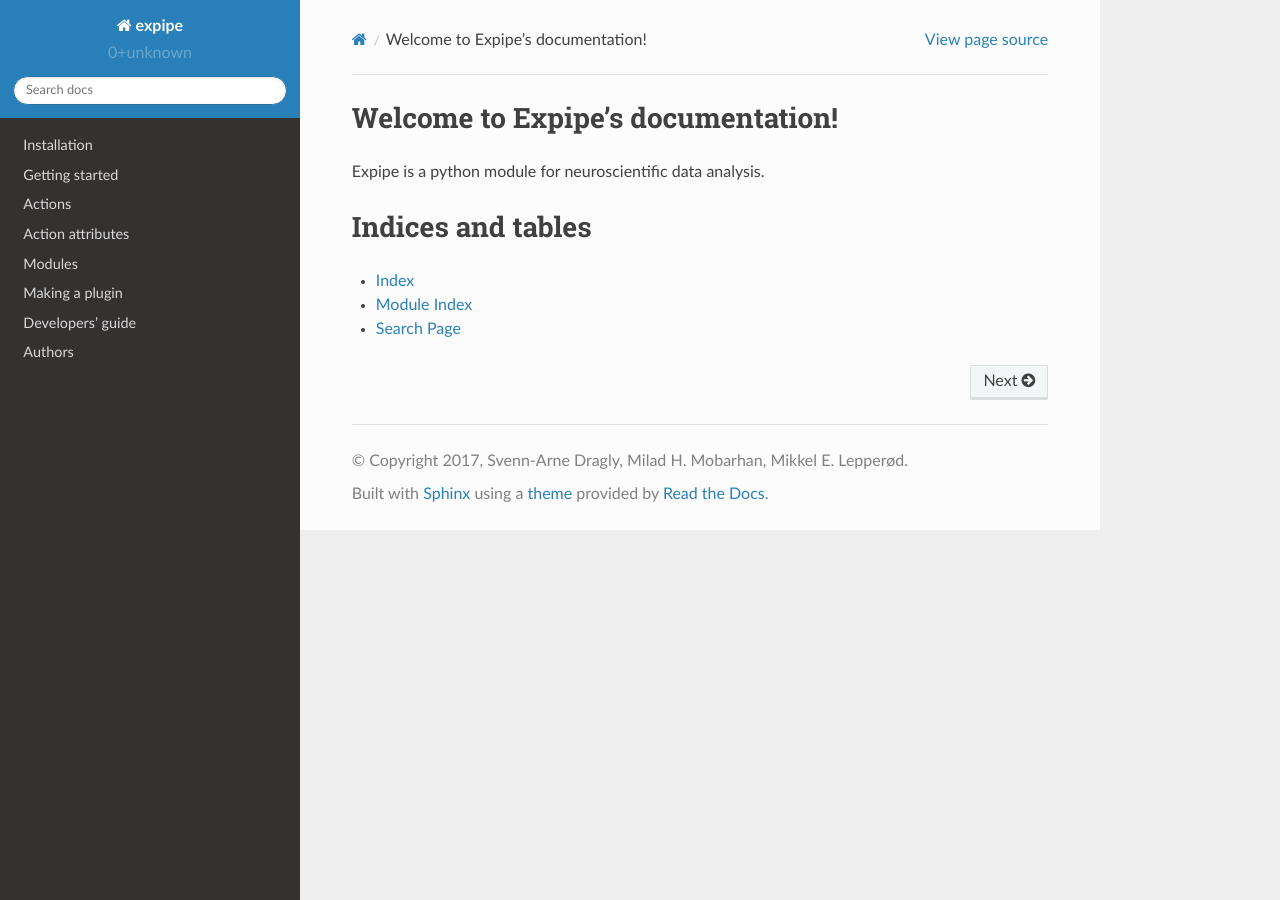
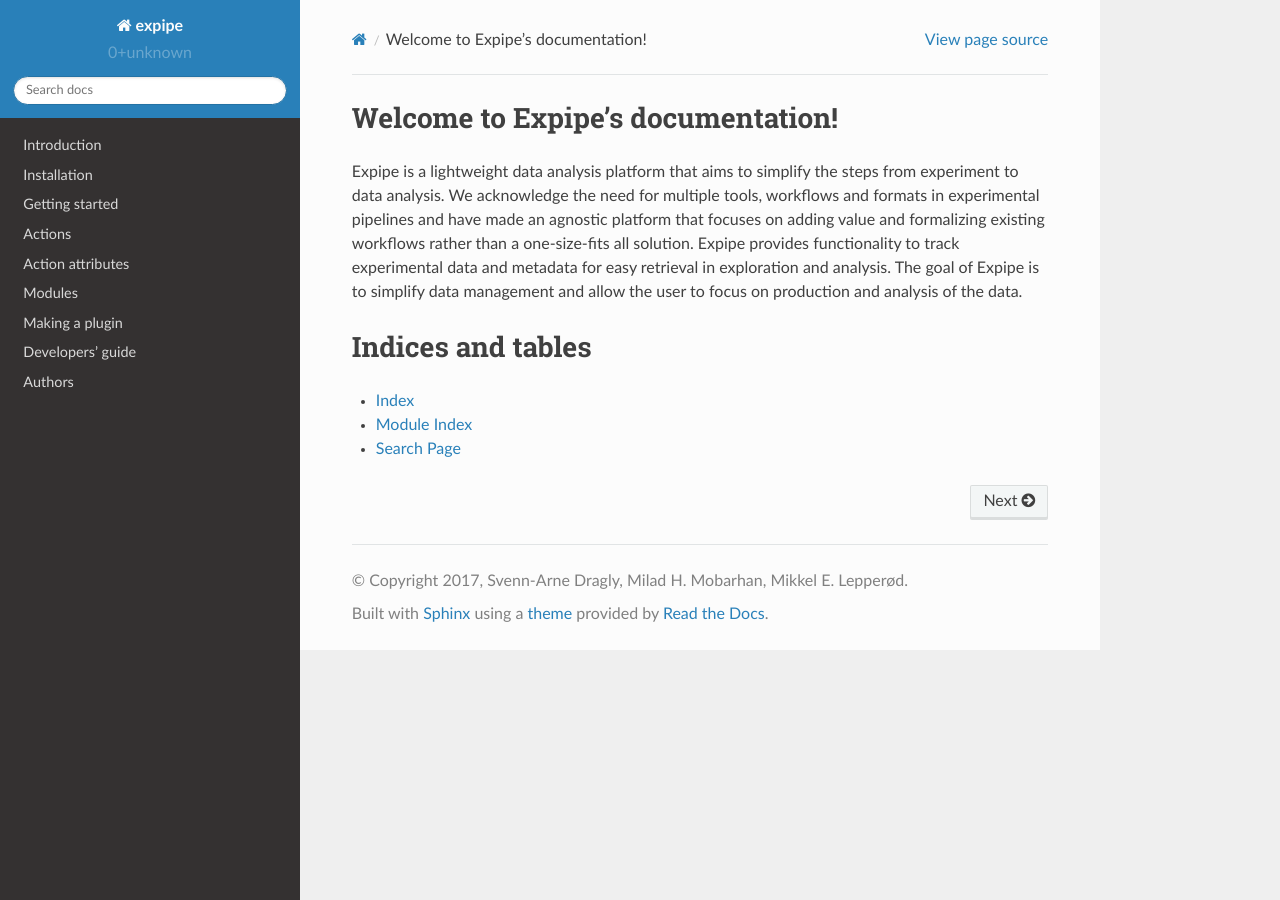
Before and after one commit to CINPLA/expipe, a Sphinx documentation site: the page built from docs/index.rst, in a window 1280 px wide. Built offline with Sphinx 7.4.7 and the Read the Docs theme 2.0.0, drawn with Linux system fonts in a browser that asks for light colours.

Commit message:
start writing introduction

```diff
--- a/docs/getting_started.rst
+++ b/docs/getting_started.rst
@@ -45,7 +45,7 @@ Actions are events that are performed during a project.
 An action can be an experiment or any preparation for an experiment.
 
 To create an action on the project or return an existing action if it already
-exists, use `project.require_action`:
+exists, use ``project.require_action``:
 
 .. doctest::
 
--- a/docs/index.rst
+++ b/docs/index.rst
@@ -1,12 +1,21 @@
 Welcome to Expipe's documentation!
 ==========================================
 
-Expipe is a python module for neuroscientific data analysis.
+Expipe is a lightweight data analysis platform that aims to simplify the steps
+from experiment to data analysis. We acknowledge the need for multiple tools,
+workflows and formats in experimental pipelines and have made an agnostic
+platform that focuses on adding value and formalizing existing workflows
+rather than a one-size-fits all solution. Expipe provides functionality to
+track experimental data and metadata for easy retrieval in exploration and
+analysis. The goal of Expipe is to simplify data management and allow the user
+to focus on production and analysis of the data.
+
 
 .. toctree::
    :maxdepth: 2
    :hidden:
 
+   introduction
    installation
    getting_started
    making_plugin
```
Also changed, not shown: other parts of docs/getting_started.rst (+2 -2 lines), other parts of docs/index.rst (+0 -4 lines), docs/introduction.rst (added, +36 -0 lines).
